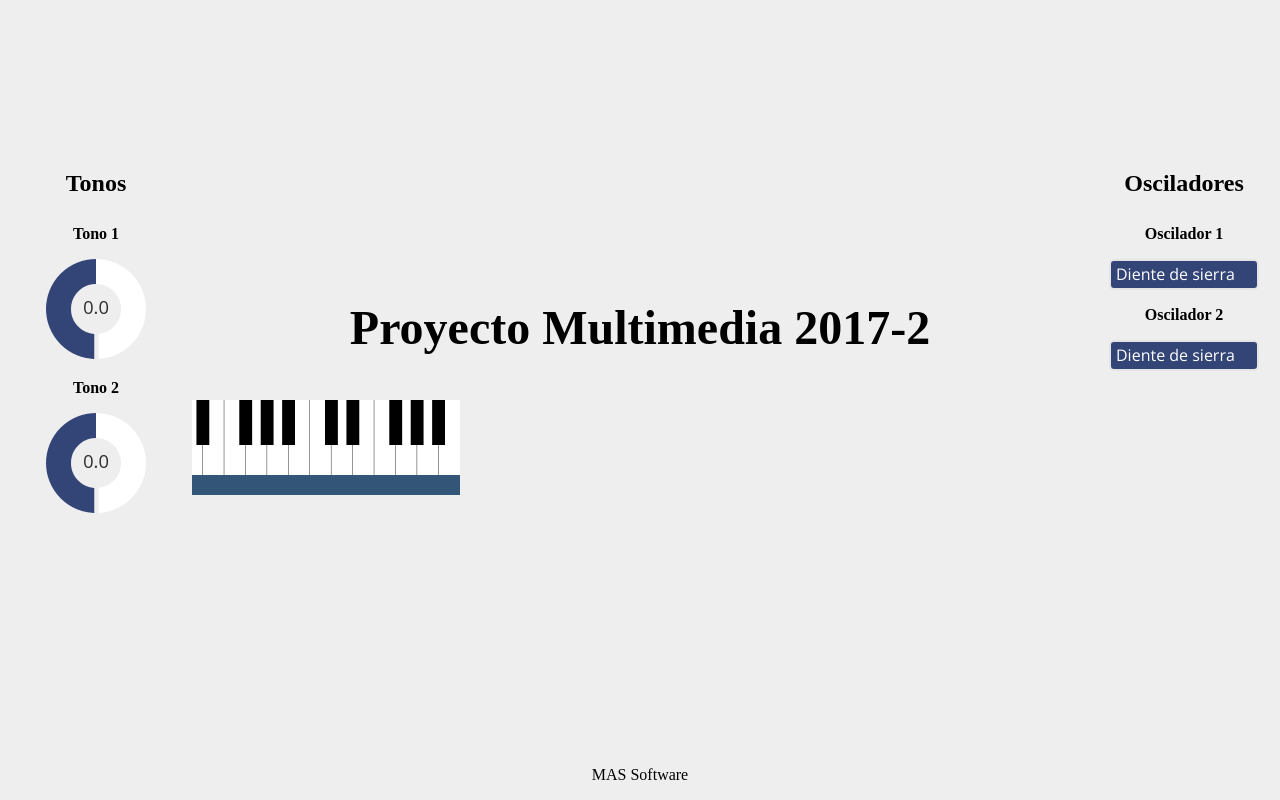
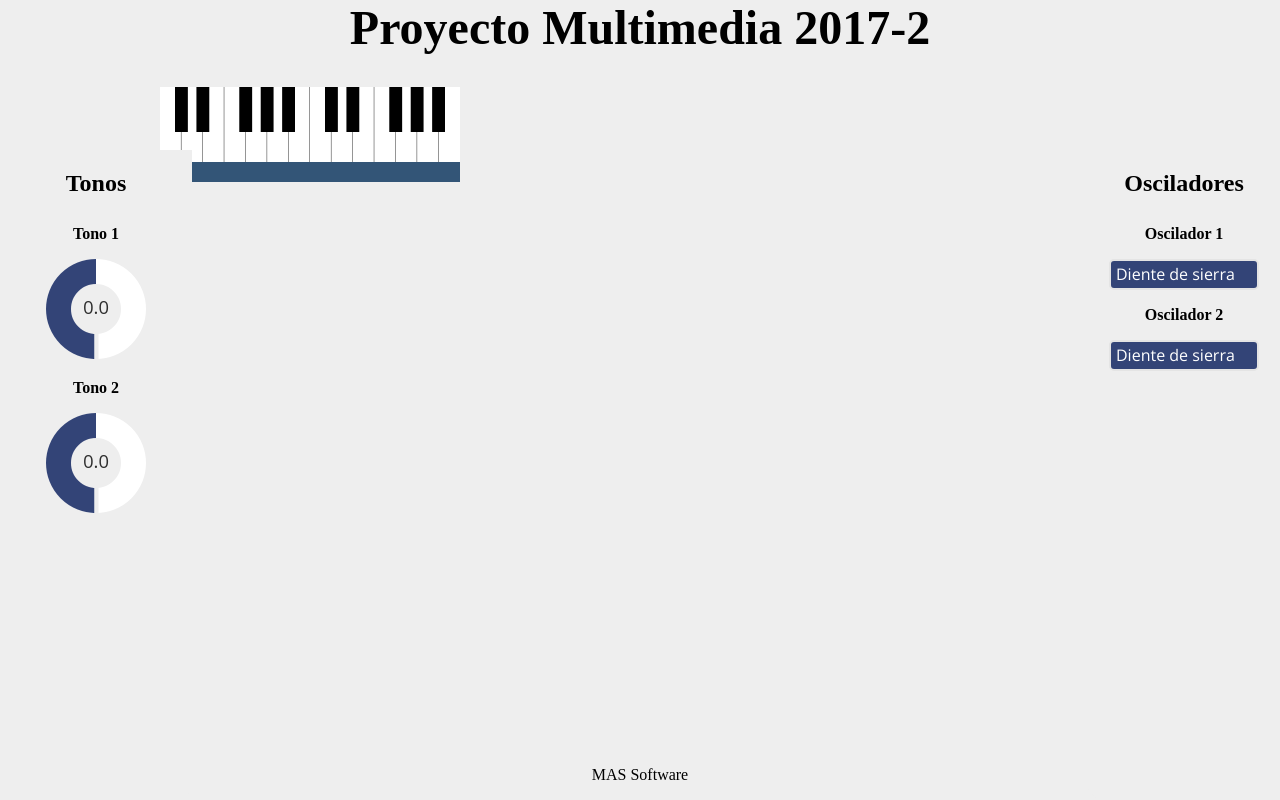
Before and after one commit to mandresbr/PUJSynth, a plain HTML site: page index.html in a window 1280 px wide. Drawn offline with nearby package versions, Linux system fonts and the light colour scheme.

Commit message:
bug fixes

```diff
--- a/index.html
+++ b/index.html
@@ -12,10 +12,10 @@
 <body>
     <div id="wrapper">
         <header>
-            <h1 style="position: relative;top:300px">Proyecto Multimedia 2017-2</h1>
+            <h1>Proyecto Multimedia 2017-2</h1>
         </header>
         <section>
-            <div style="position: absolute;top:400px" id="keyAreaDiv">
+            <div id="keyAreaDiv">
                 <canvas nx="keyboard"></canvas>
 
             </div>
```
